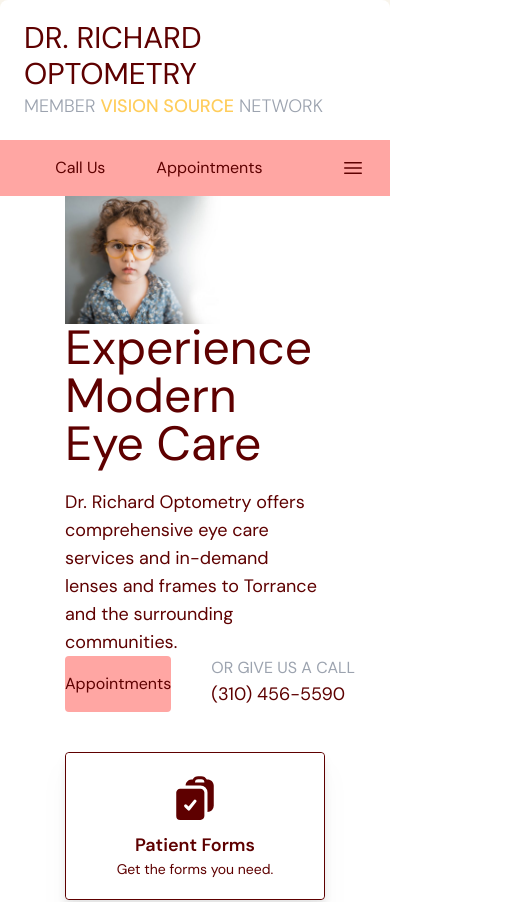
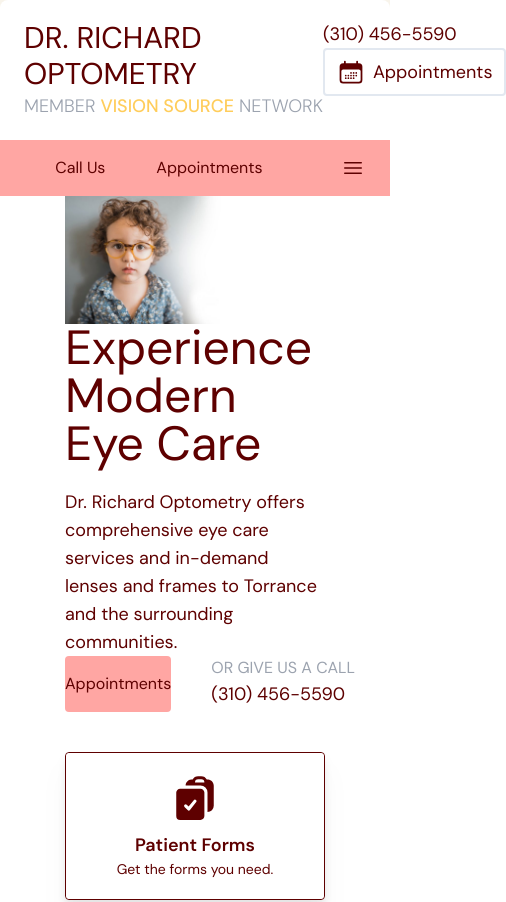
Before and after one commit to richardbvu/optometry, a React (Vite) app: page / in a window 390 px wide. Shown: the top 902 px of the page, 506 px wide, since content can reach past the window. Built offline with nearby package versions, Linux system fonts and the light colour scheme.

Commit message:
appointments link fix and navbar media query

```diff
--- a/src/scenes/home/index.tsx
+++ b/src/scenes/home/index.tsx
@@ -31,12 +31,20 @@ const Home = (props: Props) => {
                 communities.
               </p>
               {/* ACTION BUTTONS */}
-              <div className="right-[calc(100%-315px)] top-[calc(100%+10px)] flex flex-row gap-10 xs:mt-10 sm:mt-10 md:absolute md:m-0">
-                <div className="mx-auto flex w-[45%] items-center justify-center rounded bg-primary-300">
+              <div className="right-[calc(100%-315px)] top-[calc(100%+10px)] flex gap-10 xs:mt-10 xs:flex-col xs:items-center xs:gap-5 sm:mt-10 sm:flex-col sm:items-center sm:gap-5 md:absolute md:m-0 md:flex-row">
+                <div className="w-full">
+                  <Link
+                    className="flex items-center justify-center rounded bg-primary-300 py-4 md:w-[150px]"
+                    to={`/appointments`}
+                  >
+                    Appointments
+                  </Link>
+                </div>
+                {/* <div className="mx-auto flex w-[45%] items-center justify-center rounded bg-primary-300">
                   <div className="py-4 text-center transition duration-300 hover:text-white sm:w-[100px] md:w-[130px]">
                     <Link to={`appointments`}>Appointments</Link>
                   </div>
-                </div>
+                </div> */}
                 <div className="">
                   <p className="text-nowrap text-gray-400">OR GIVE US A CALL</p>
                   <a href="tel:3104565590" className="text-nowrap text-lg">
--- a/src/scenes/navbar/index.tsx
+++ b/src/scenes/navbar/index.tsx
@@ -16,8 +16,7 @@ const Navbar = (props: Props) => {
       <div className="w-full md:pt-9">
         <div className="mx-auto flex justify-between rounded-t-lg bg-white px-6 py-5 md:w-4/6">
           {/* LEFT SIDE */}
-          {isAboveMediumScreens ? (
-            <div className="flex flex-col md:mr-10">
+          <div className="xs:mx-auto sm:mx-auto md:mx-0">
             <Link to={`/`}>
               <div className="text-3xl">DR. RICHARD OPTOMETRY</div>
               <div className="text-nowrap text-lg font-light text-gray-400">
@@ -29,23 +28,8 @@ const Navbar = (props: Props) => {
               </div>
             </Link>
           </div>
-          ) : (
-            <div className="mx-auto flex flex-col md:mr-10">
-              <Link to={`/`}>
-                <div className="text-3xl">DR. RICHARD OPTOMETRY</div>
-                <div className="text-nowrap text-lg font-light text-gray-400">
-                  MEMBER{" "}
-                  <span className="font-medium text-secondary-400">
-                    VISION SOURCE
-                  </span>{" "}
-                  NETWORK
-                </div>
-              </Link>
-            </div>
-          )}
           {/* RIGHT SIDE */}
-          {isAboveMediumScreens ? (
-            <div className="flex items-center justify-end gap-4">
+          <div className="items-center justify-end gap-4 xs:hidden sm:hidden md:flex">
             <a href="tel:3104565590" className="text-nowrap text-lg">
               (310) 456-5590
             </a>
@@ -56,11 +40,9 @@ const Navbar = (props: Props) => {
               </div>
             </button>
           </div>
-          ) : (
-            ""
-          )}
         </div>
       </div>
+
       {/* NAVBAR LINKS */}
       <div className="mx-auto w-full">
         {isAboveMediumScreens ? (
@@ -151,6 +133,7 @@ const Navbar = (props: Props) => {
             </div>
           </div>
         ) : (
+          // NAVLINKS - MEDIA QUERY
           <div className="mx-auto flex justify-around bg-primary-300 md:w-5/6">
             <div className="flex basis-4/5 items-center justify-evenly">
               <div className=""></div>
```
Lines whose indentation alone changed are shown as unchanged.
